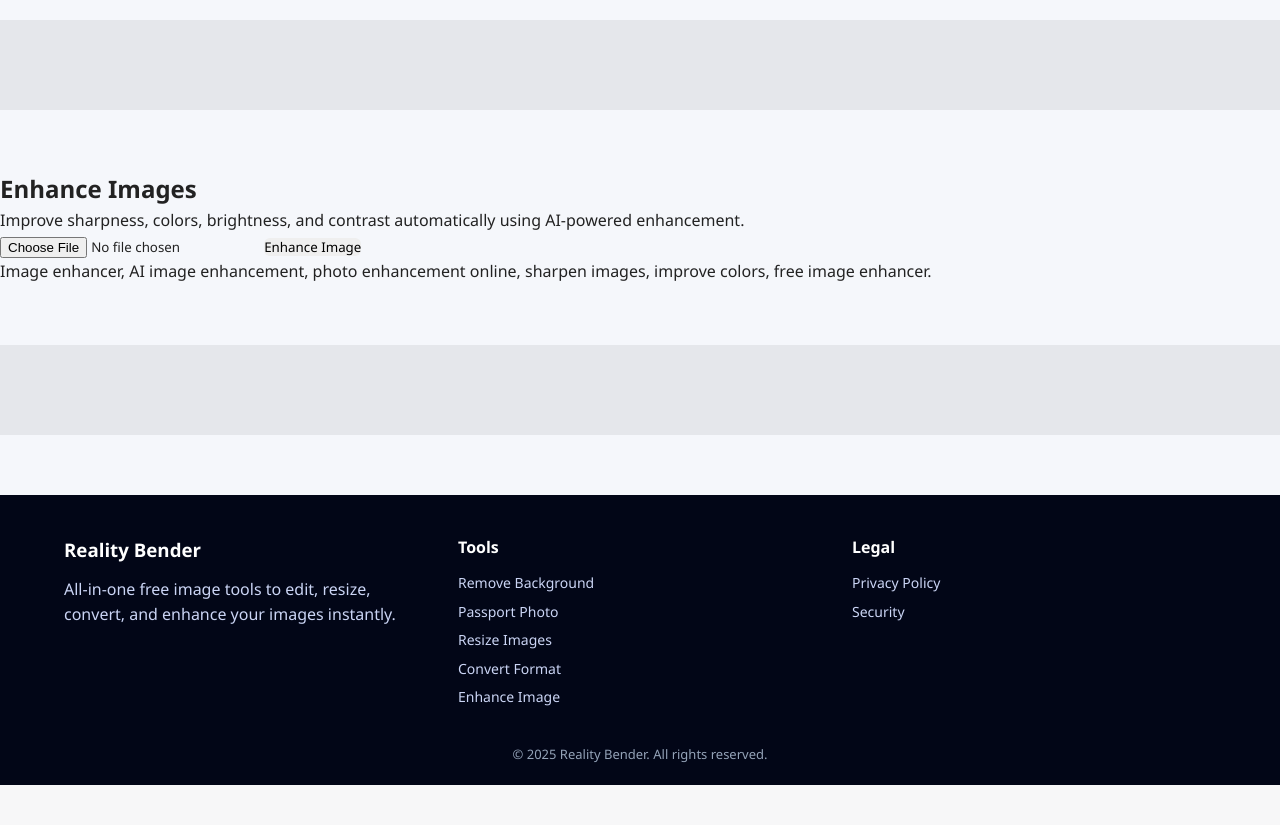
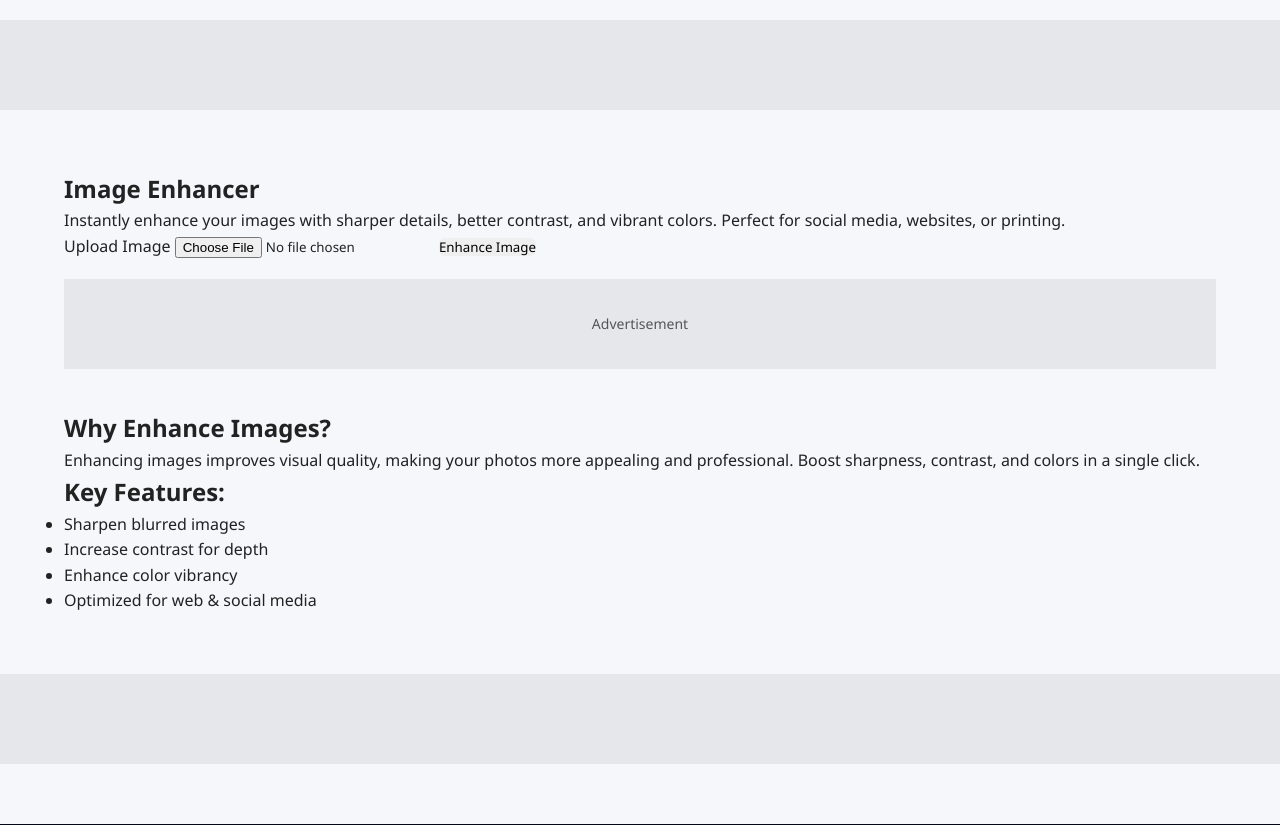
Before and after one commit to healthchecker360/reality-bender-tools, a Flask app: page /enhance in a window 1280 px wide. Shown: the part 70-895 px from the top of the page. Before the commit the page ends 855 px from the top, so only its background shows below. Run offline with Flask 3, Linux system fonts and the light colour scheme.

Commit message:
Update enhance.html

```diff
--- a/templates/enhance.html
+++ b/templates/enhance.html
@@ -1,25 +1,46 @@
 {% extends "base.html" %}
 
+{% block title %}Image Enhancer Online | Sharpen, Color & Contrast{% endblock %}
+
 {% block content %}
-<section class="feature-page">
-    <h1>Enhance Images</h1>
-    <p>Improve sharpness, colors, brightness, and contrast automatically using AI-powered enhancement.</p>
 
-    <form action="{{ url_for('enhance') }}" method="POST" enctype="multipart/form-data" class="image-form">
+<section class="container">
+    <h1>Image Enhancer</h1>
+    <p>
+        Instantly enhance your images with sharper details, better contrast,
+        and vibrant colors. Perfect for social media, websites, or printing.
+    </p>
+
+    <!-- ================= FORM ================= -->
+    <form method="POST" enctype="multipart/form-data" class="tool-form">
+        <label>Upload Image</label>
         <input type="file" name="image" accept="image/*" required>
-        <button type="submit" class="btn">Enhance Image</button>
+
+        <button type="submit">Enhance Image</button>
     </form>
 
-    {% if output_image %}
-        <div class="result">
-            <h3>Result:</h3>
-            <img src="{{ url_for('static', filename='output/' ~ output_image) }}" alt="Enhanced Image">
-            <a href="{{ url_for('static', filename='output/' ~ output_image) }}" download class="btn-card">Download</a>
-        </div>
-    {% endif %}
+    <!-- ================= AD SLOT ================= -->
+    <div class="ad-slot">
+        Advertisement
+    </div>
 
-    <p class="seo-text">
-        Image enhancer, AI image enhancement, photo enhancement online, sharpen images, improve colors, free image enhancer.
-    </p>
+    <!-- ================= SEO CONTENT ================= -->
+    <section style="margin-top:40px;">
+        <h2>Why Enhance Images?</h2>
+        <p>
+            Enhancing images improves visual quality, making your photos more
+            appealing and professional. Boost sharpness, contrast, and colors
+            in a single click.
+        </p>
+
+        <h2>Key Features:</h2>
+        <ul>
+            <li>Sharpen blurred images</li>
+            <li>Increase contrast for depth</li>
+            <li>Enhance color vibrancy</li>
+            <li>Optimized for web & social media</li>
+        </ul>
+    </section>
 </section>
+
 {% endblock %}
```
